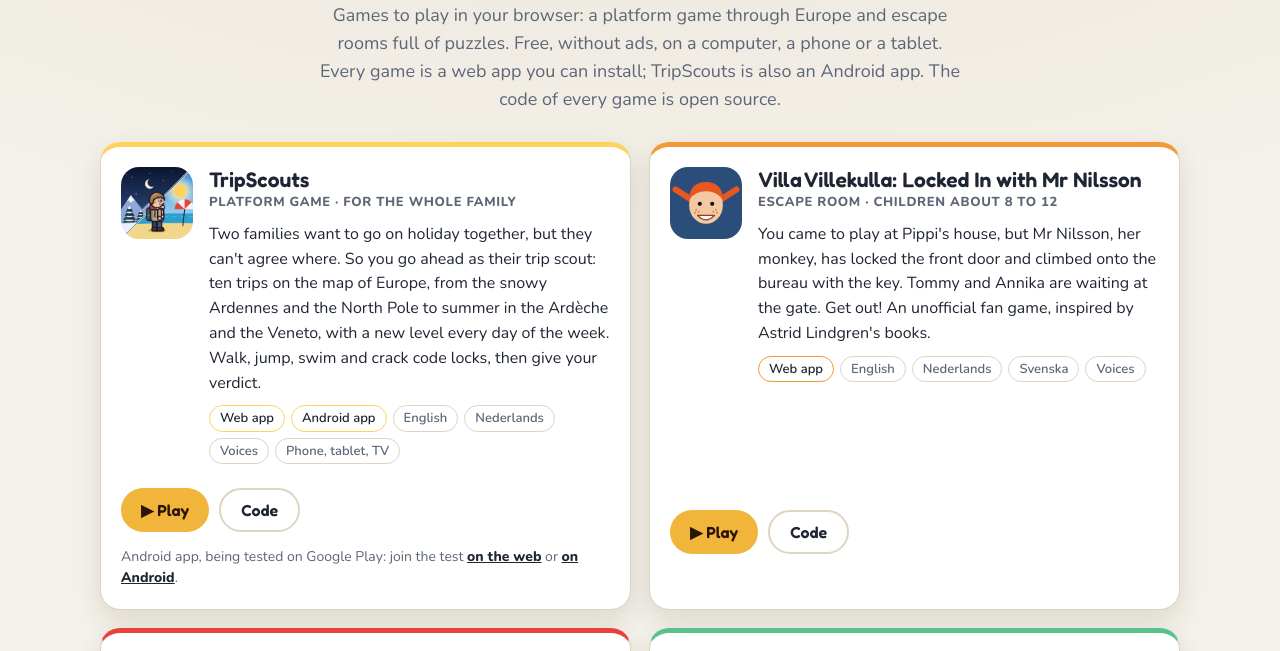
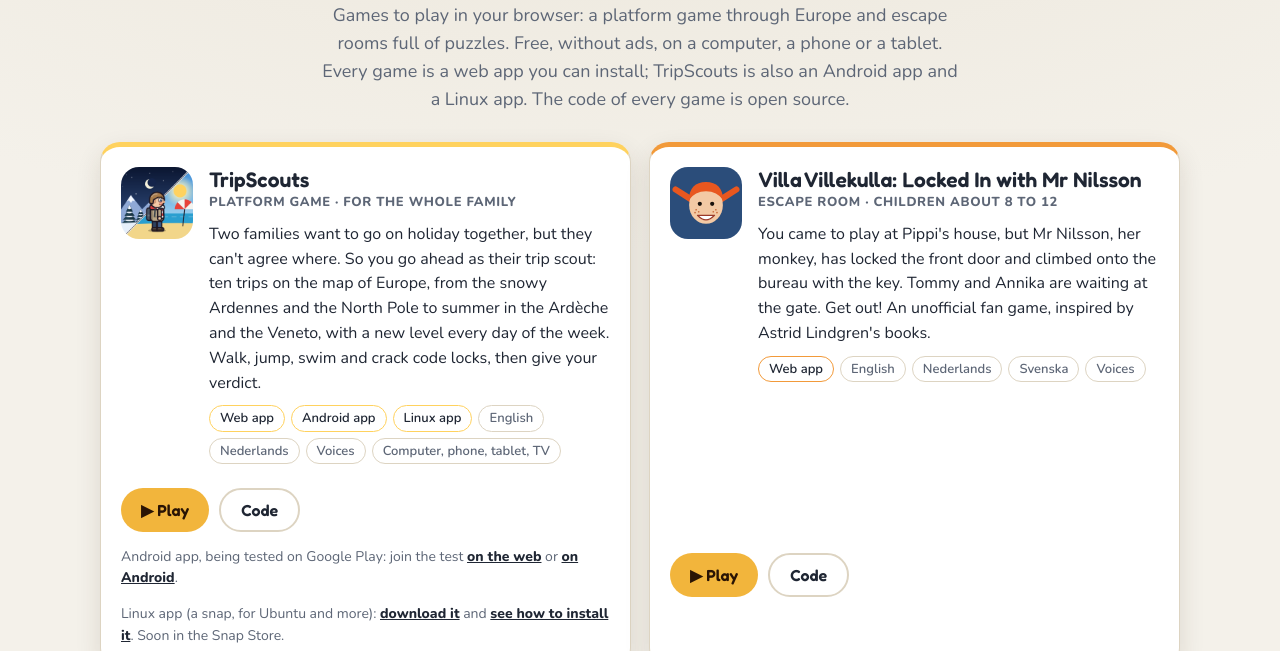
Before and after one commit to w3nl/games, a plain HTML site: page index.html in a window 1280 px wide. Shown: the part 149-800 px from the top of the page. Drawn offline with nearby package versions, Linux system fonts and the light colour scheme.

Commit message:
TripScouts: also a Linux app (a snap)
Co-Authored-By: Claude Opus 5.5 <noreply@anthropic.com>
Claude-Session: https://claude.ai/code/session_01VpBcyiGqJR4Ce9GxzMcGYy

```diff
--- a/index.html
+++ b/index.html
@@ -16,7 +16,7 @@
   <header class="top">
     <p class="eyebrow">Pieter Wigboldus</p>
     <h1>Games</h1>
-    <p class="lead">Games to play in your browser: a platform game through Europe and escape rooms full of puzzles. Free, without ads, on a computer, a phone or a tablet. Every game is a web app you can install; TripScouts is also an Android app. The code of every game is open source.</p>
+    <p class="lead">Games to play in your browser: a platform game through Europe and escape rooms full of puzzles. Free, without ads, on a computer, a phone or a tablet. Every game is a web app you can install; TripScouts is also an Android app and a Linux app. The code of every game is open source.</p>
   </header>
 
   <main class="shelf">
@@ -27,12 +27,13 @@
         <h2>TripScouts</h2>
         <p class="kind">Platform game · for the whole family</p>
         <p>Two families want to go on holiday together, but they can't agree where. So you go ahead as their trip scout: ten trips on the map of Europe, from the snowy Ardennes and the North Pole to summer in the Ardèche and the Veneto, with a new level every day of the week. Walk, jump, swim and crack code locks, then give your verdict.</p>
-        <p class="tags"><span class="app">Web app</span><span class="app">Android app</span><span>English</span><span>Nederlands</span><span>Voices</span><span>Phone, tablet, TV</span></p>
+        <p class="tags"><span class="app">Web app</span><span class="app">Android app</span><span class="app">Linux app</span><span>English</span><span>Nederlands</span><span>Voices</span><span>Computer, phone, tablet, TV</span></p>
       </div>
       <div class="links">
         <a class="play" href="https://tripscouts.online/">▶ Play</a>
         <a class="code" href="https://github.com/w3nl/tripscouts">Code</a>
         <p class="android">Android app, being tested on Google Play: join the test <a href="https://play.google.com/apps/testing/nl.w3nl.cabinweek">on the web</a> or <a href="https://play.google.com/store/apps/details?id=nl.w3nl.cabinweek">on Android</a>.</p>
+        <p class="android">Linux app (a snap, for Ubuntu and more): <a href="https://github.com/w3nl/tripscouts/releases/download/linux/tripscouts.snap">download it</a> and <a href="https://github.com/w3nl/tripscouts/blob/main/docs/linux.md">see how to install it</a>. Soon in the Snap Store.</p>
       </div>
     </article>
 
```
Also changed, not shown: 1 other file.
